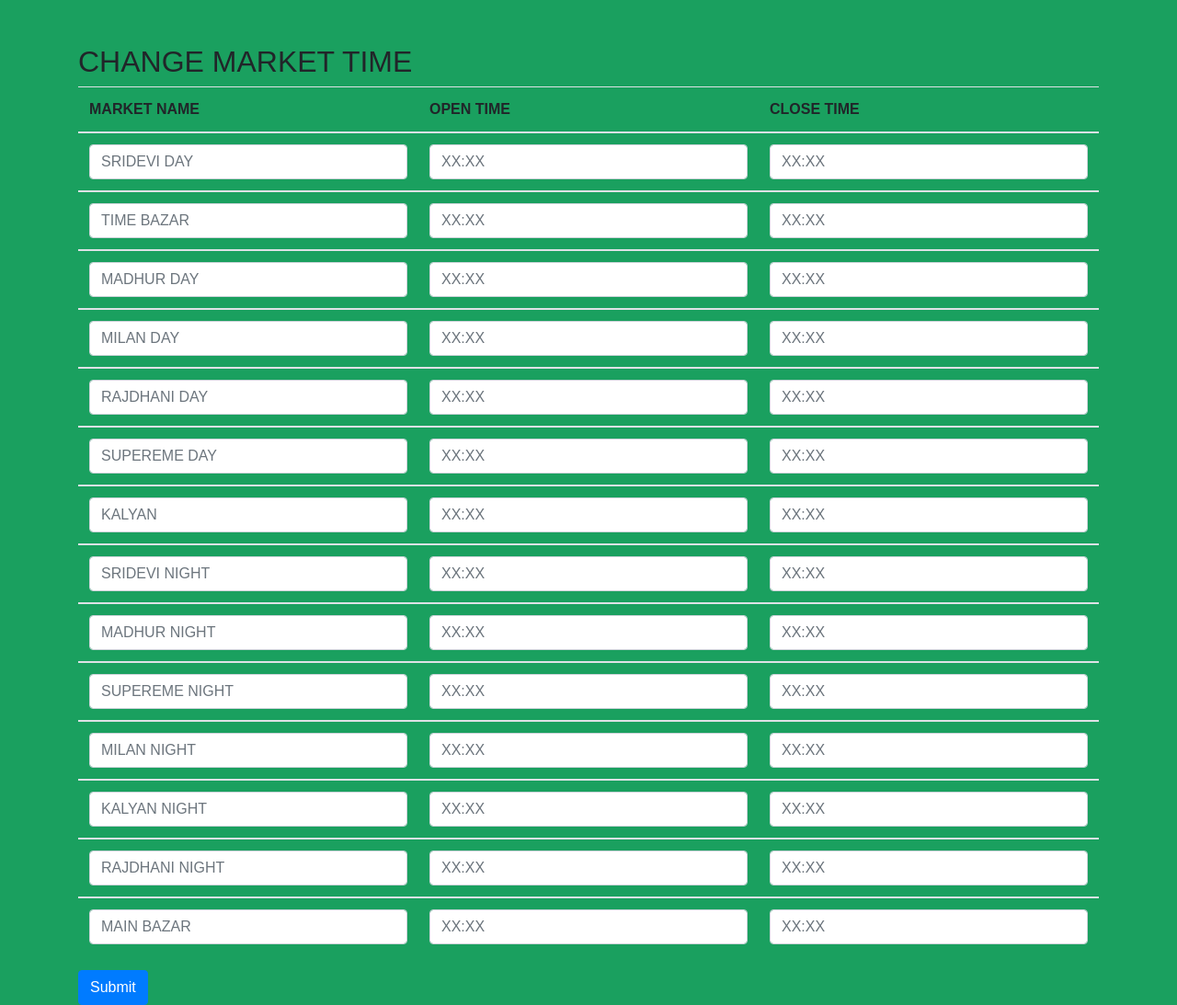
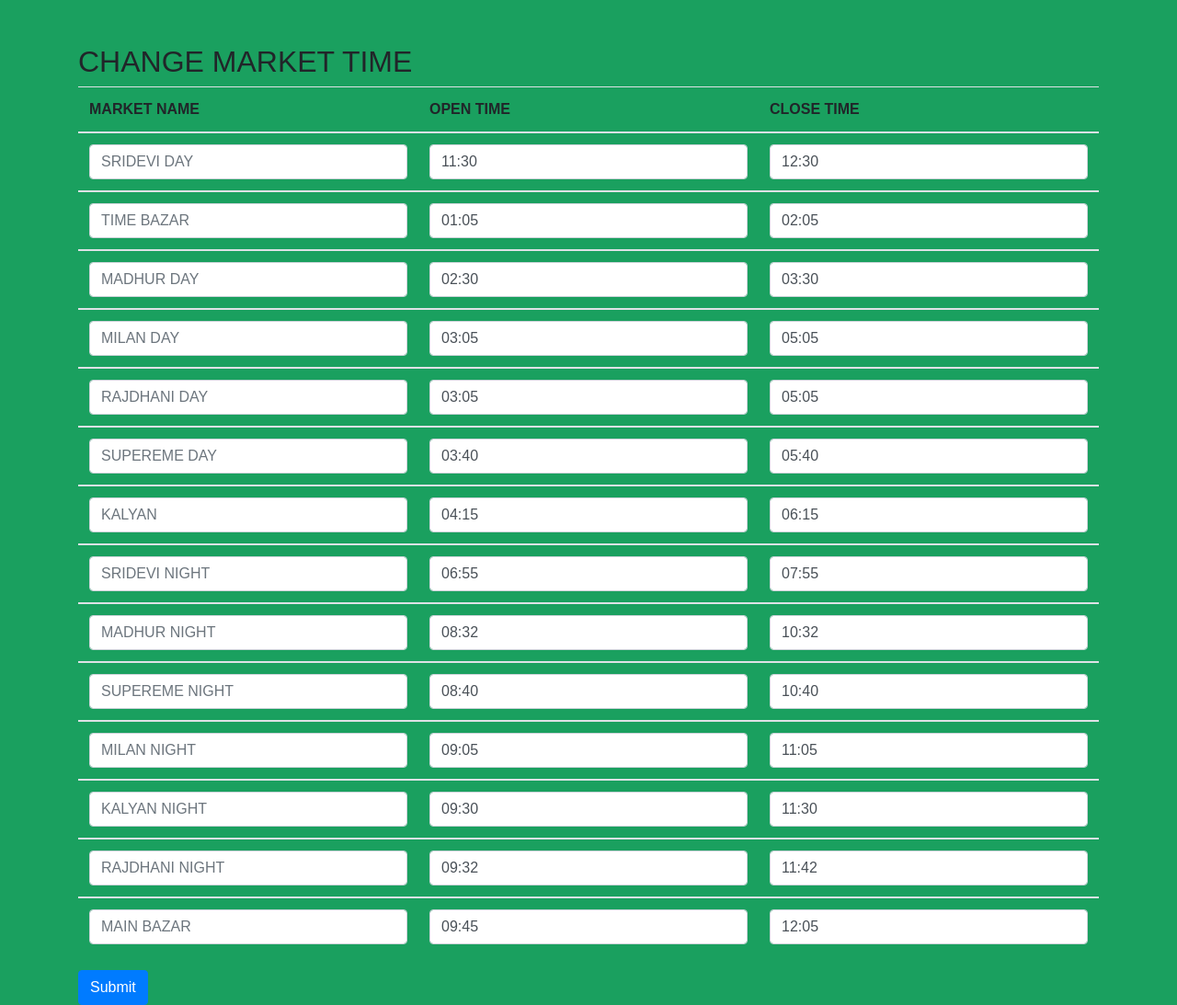
Before and after one commit to embeddedvijay/result_web_bot, a Django app: page /configure_market_time in a window 1280 px wide. Shown: the whole page at 92% size. Run offline with Django 4.2, Linux system fonts and the light colour scheme; some libraries are stand-ins or nearby versions.

Commit message:
Update update_market_time.html

```diff
--- a/reader/templates/update_market_time.html
+++ b/reader/templates/update_market_time.html
@@ -29,56 +29,56 @@
                 <tbody>
                     <tr>
                         <td><input type="text" class="form-control" placeholder="SRIDEVI DAY" ></td>
-                        <td><input type="text" class="form-control" placeholder="XX:XX" name="srdop"></td>
-                        <td><input type="text" class="form-control" placeholder="XX:XX" name="srdcl"></td>
+                        <td><input type="text" class="form-control" value="11:30" name="srdop"></td>
+                        <td><input type="text" class="form-control" value="12:30" name="srdcl"></td>
                     </tr>
                     <!-- Add more rows as needed -->
                 </tbody>
                 <tbody>
                     <tr>
                         <td><input type="text" class="form-control" placeholder="TIME BAZAR" ></td>
-                        <td><input type="text" class="form-control" placeholder="XX:XX" name="tbop"></td>
-                        <td><input type="text" class="form-control" placeholder="XX:XX" name="tbcl"></td>
+                        <td><input type="text" class="form-control" value="01:05" name="tbop"></td>
+                        <td><input type="text" class="form-control" value="02:05" name="tbcl"></td>
                     </tr>
                     <!-- Add more rows as needed -->
                 </tbody>
                 <tbody>
                     <tr>
                         <td><input type="text" class="form-control" placeholder="MADHUR DAY" ></td>
-                        <td><input type="text" class="form-control" placeholder="XX:XX" name="madop"></td>
-                        <td><input type="text" class="form-control" placeholder="XX:XX" name="madcl"></td>
+                        <td><input type="text" class="form-control" value="02:30" name="madop"></td>
+                        <td><input type="text" class="form-control" value="03:30" name="madcl"></td>
                     </tr>
                     <!-- Add more rows as needed -->
                 </tbody>
                 <tbody>
                     <tr>
                         <td><input type="text" class="form-control" placeholder="MILAN DAY"></td>
-                        <td><input type="text" class="form-control" placeholder="XX:XX" name="mldop"></td>
-                        <td><input type="text" class="form-control" placeholder="XX:XX" name="mldcl"></td>
+                        <td><input type="text" class="form-control" value="03:05" name="mldop"></td>
+                        <td><input type="text" class="form-control" value="05:05" name="mldcl"></td>
                     </tr>
                     <!-- Add more rows as needed -->
                 </tbody>
                 <tbody>
                     <tr>
                         <td><input type="text" class="form-control" placeholder="RAJDHANI DAY"></td>
-                        <td><input type="text" class="form-control" placeholder="XX:XX" name="rjdop"></td>
-                        <td><input type="text" class="form-control" placeholder="XX:XX" name="rjdcl"></td>
+                        <td><input type="text" class="form-control" value="03:05" name="rjdop"></td>
+                        <td><input type="text" class="form-control" value="05:05" name="rjdcl"></td>
                     </tr>
                     <!-- Add more rows as needed -->
                 </tbody>
                 <tbody>
                     <tr>
                         <td><input type="text" class="form-control" placeholder="SUPEREME DAY"></td>
-                        <td><input type="text" class="form-control" placeholder="XX:XX" name="spdop"></td>
-                        <td><input type="text" class="form-control" placeholder="XX:XX" name="spdcl"></td>
+                        <td><input type="text" class="form-control" value="03:40" name="spdop"></td>
+                        <td><input type="text" class="form-control" value="05:40" name="spdcl"></td>
                     </tr>
                     <!-- Add more rows as needed -->
                 </tbody>
                 <tbody>
                     <tr>
                         <td><input type="text" class="form-control" placeholder="KALYAN "></td>
-                        <td><input type="text" class="form-control" placeholder="XX:XX" name="kldop"></td>
-                        <td><input type="text" class="form-control" placeholder="XX:XX" name="kldcl"></td>
+                        <td><input type="text" class="form-control" value="04:15" name="kldop"></td>
+                        <td><input type="text" class="form-control" value="06:15" name="kldcl"></td>
                     </tr>
                     <!-- Add more rows as needed -->
                 </tbody>
@@ -86,56 +86,56 @@
                 <tbody>
                     <tr>
                         <td><input type="text" class="form-control" placeholder="SRIDEVI NIGHT"></td>
-                        <td><input type="text" class="form-control" placeholder="XX:XX" name="srnop"></td>
-                        <td><input type="text" class="form-control" placeholder="XX:XX" name="srncl"></td>
+                        <td><input type="text" class="form-control" value="06:55" name="srnop"></td>
+                        <td><input type="text" class="form-control" value="07:55" name="srncl"></td>
                     </tr>
                     <!-- Add more rows as needed -->
                 </tbody>
                 <tbody>
                     <tr>
                         <td><input type="text" class="form-control" placeholder="MADHUR NIGHT"></td>
-                        <td><input type="text" class="form-control" placeholder="XX:XX" name="manop"></td>
-                        <td><input type="text" class="form-control" placeholder="XX:XX" name="mancl"></td>
+                        <td><input type="text" class="form-control" value="08:32" name="manop"></td>
+                        <td><input type="text" class="form-control" value="10:32" name="mancl"></td>
                     </tr>
                     <!-- Add more rows as needed -->
                 </tbody>
                 <tbody>
                     <tr>
                         <td><input type="text" class="form-control" placeholder="SUPEREME NIGHT"></td>
-                        <td><input type="text" class="form-control" placeholder="XX:XX" name="supnop"></td>
-                        <td><input type="text" class="form-control" placeholder="XX:XX" name="supncl"></td>
+                        <td><input type="text" class="form-control" value="08:40" name="supnop"></td>
+                        <td><input type="text" class="form-control" value="10:40" name="supncl"></td>
                     </tr>
                     <!-- Add more rows as needed -->
                 </tbody>
                 <tbody>
                     <tr>
                         <td><input type="text" class="form-control" placeholder="MILAN NIGHT"></td>
-                        <td><input type="text" class="form-control" placeholder="XX:XX" name="mlnop"></td>
-                        <td><input type="text" class="form-control" placeholder="XX:XX" name="mlncl"></td>
+                        <td><input type="text" class="form-control" value="09:05" name="mlnop"></td>
+                        <td><input type="text" class="form-control" value="11:05" name="mlncl"></td>
                     </tr>
                     <!-- Add more rows as needed -->
                 </tbody>
                 <tbody>
                     <tr>
                         <td><input type="text" class="form-control" placeholder="KALYAN NIGHT"></td>
-                        <td><input type="text" class="form-control" placeholder="XX:XX" name="klnop"></td>
-                        <td><input type="text" class="form-control" placeholder="XX:XX" name="klncl"></td>
+                        <td><input type="text" class="form-control" value="09:30" name="klnop"></td>
+                        <td><input type="text" class="form-control" value="11:30" name="klncl"></td>
                     </tr>
                     <!-- Add more rows as needed -->
                 </tbody>
                 <tbody>
                     <tr>
                         <td><input type="text" class="form-control" placeholder="RAJDHANI NIGHT"></td>
-                        <td><input type="text" class="form-control" placeholder="XX:XX" name="rjnop"></td>
-                        <td><input type="text" class="form-control" placeholder="XX:XX" name="rjncl"></td>
+                        <td><input type="text" class="form-control" value="09:32" name="rjnop"></td>
+                        <td><input type="text" class="form-control" value="11:42" name="rjncl"></td>
                     </tr>
                     <!-- Add more rows as needed -->
                 </tbody>
                 <tbody>
                     <tr>
                         <td><input type="text" class="form-control" placeholder="MAIN BAZAR"></td>
-                        <td><input type="text" class="form-control" placeholder="XX:XX" name="mainop"></td>
-                        <td><input type="text" class="form-control" placeholder="XX:XX" name="maincl"></td>
+                        <td><input type="text" class="form-control" value="09:45" name="mainop"></td>
+                        <td><input type="text" class="form-control" value="12:05" name="maincl"></td>
                     </tr>
                     <!-- Add more rows as needed -->
                 </tbody>
```
